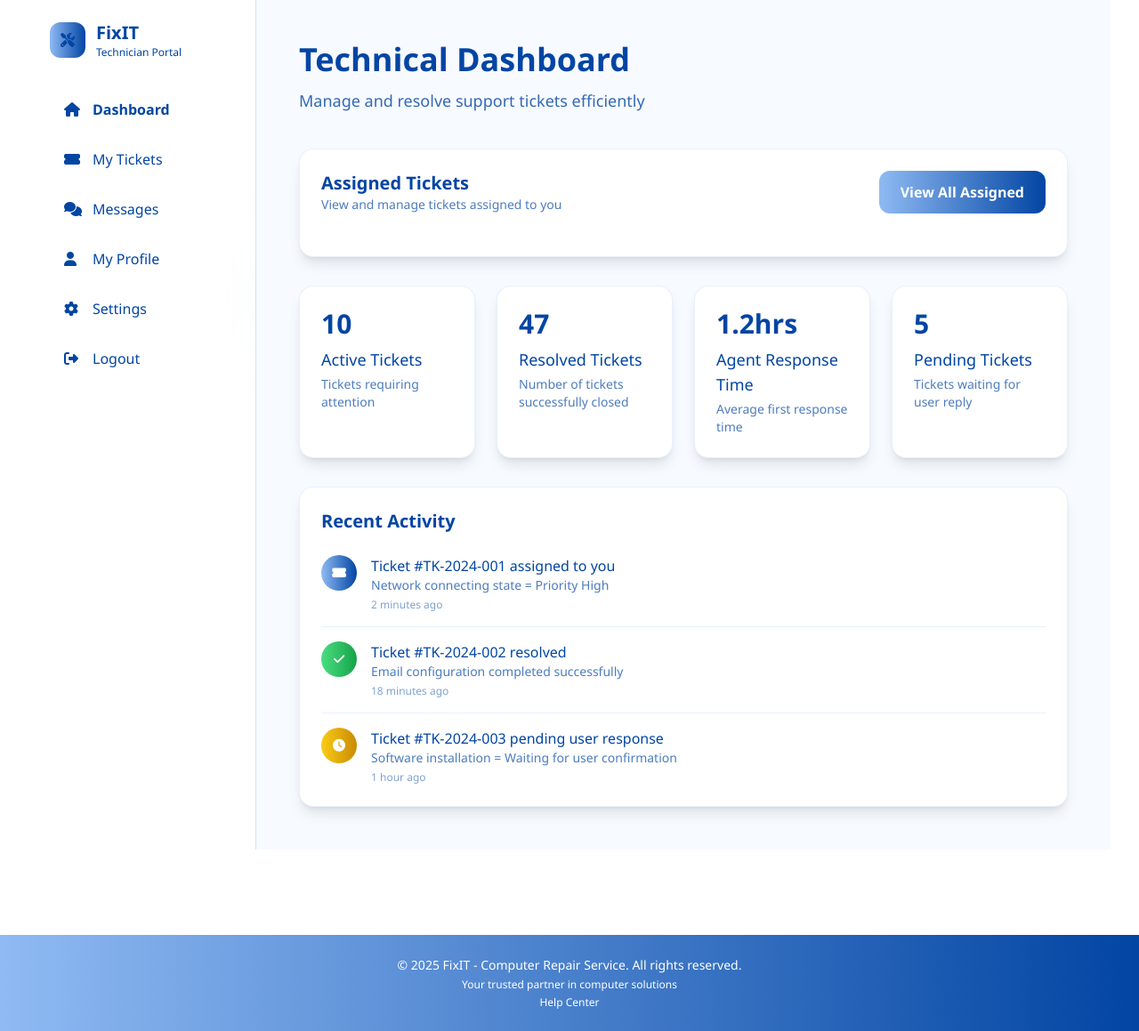
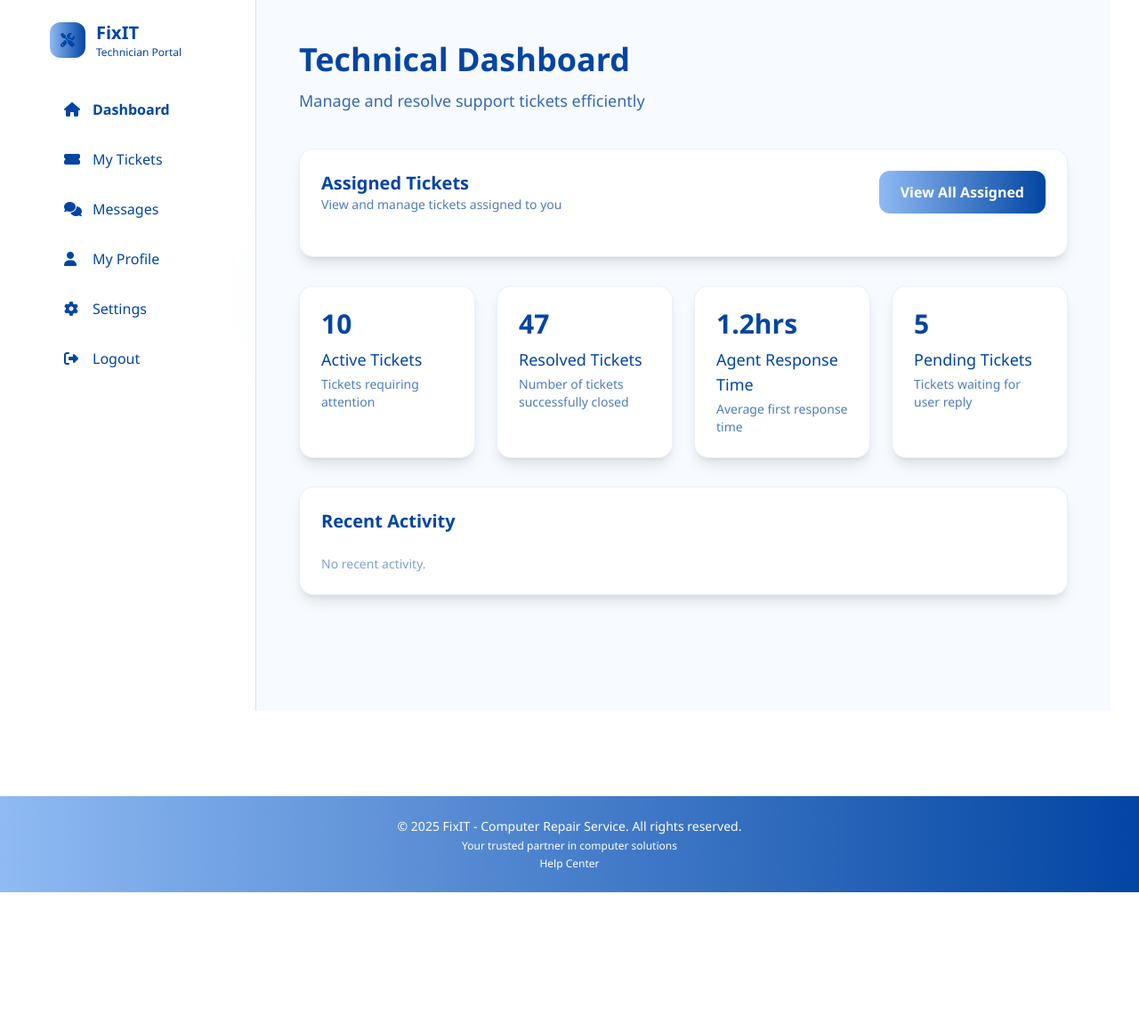
Before and after one commit to Real-mon/CSIT327-G7-FixIT, a Django app: page /accounts/technician-dashboard/ in a window 1280 px wide. Shown: the part 113-1272 px from the top of the page at 89% size. After the commit the page ends 1116 px from the top, so only its background shows below. Run offline with Django 5.2, Linux system fonts and the light colour scheme; the visitor is signed in with stand-in values (Sample User, id 1); some libraries are stand-ins or nearby versions.

Commit message:
Working recent activities in the technician dashboard

```diff
--- a/accounts/views.py
+++ b/accounts/views.py
@@ -1113,17 +1113,63 @@
 
     return JsonResponse(config)
 
-from django.shortcuts import render
-from .models import Ticket
-
+from django.shortcuts import render, get_object_or_404
+from django.contrib.auth.decorators import login_required
+from .models import CreateTicket, Ticket  # or your actual Ticket model
+
+@login_required
 def technician_dashboard_view(request):
-    # Get the logged-in user
+    """
+    Display technician dashboard with assigned tickets and recent activity
+    """
     user = request.user
 
-    # Fetch tickets assigned to this technician (technician_id points to User)
-    tickets = Ticket.objects.filter(technician=user).order_by('-created_at')  # newest first
-
-    return render(request, 'dashboard/technician_dashboard.html', {'tickets': tickets})
+    # 1️⃣ Get tickets assigned to this technician via assistance_requests
+    technician_tickets = CreateTicket.objects.filter(
+        assistance_requests__technician__user_profile__user=user
+    ).distinct()
+
+    # 2️⃣ Prepare ticket data for template (customer info, etc.)
+    ticket_data = []
+    for ticket in technician_tickets:
+        customer = ticket.user
+        customer_info = {
+            'full_name': customer.get_full_name() or customer.username,
+            'email': customer.email,
+            'profile_picture_url': getattr(customer.profile, 'profile_picture_url', ''),
+            'initials': (
+                (customer.first_name[0] + customer.last_name[0]).upper()
+                if customer.first_name and customer.last_name
+                else customer.username[:2].upper()
+            )
+        }
+        ticket_data.append({
+            'ticket': ticket,
+            'customer': customer_info
+        })
+
+    # 3️⃣ Calculate ticket stats
+    total_tickets = technician_tickets.count()
+    open_tickets = technician_tickets.filter(status='open').count()
+    in_progress_tickets = technician_tickets.filter(status='in_progress').count()
+    resolved_tickets = technician_tickets.filter(status='resolved').count()
+
+    # 4️⃣ Recent Activity (latest 5 tickets)
+    recent_tickets = technician_tickets.order_by('-created_at')[:5]
+
+    context = {
+        'ticket_data': ticket_data,
+        'tickets': recent_tickets,  # for "Recent Activity" loop
+        'total_tickets': total_tickets,
+        'open_tickets': open_tickets,
+        'in_progress_tickets': in_progress_tickets,
+        'resolved_tickets': resolved_tickets,
+        'title': 'Dashboard - FixIT',
+    }
+
+    return render(request, 'dashboard/technician_dashboard.html', context)
+
+
 
 
 
--- a/templates/dashboard/technician_dashboard.html
+++ b/templates/dashboard/technician_dashboard.html
@@ -108,43 +108,46 @@
     <h2 class="text-xl font-semibold text-[#0245a3] mb-6">Recent Activity</h2>
 
     <div class="space-y-4">
-                    <!-- Activity Item 1 -->
+        {% for ticket in tickets %}
         <div class="flex items-start space-x-4 pb-4 border-b border-[#8fbaf3]/20">
+
+            <!-- ICON BASED ON STATUS -->
+            {% if ticket.status == "open" %}
             <div class="w-10 h-10 bg-gradient-to-r from-[#8fbaf3] to-[#0245a3] rounded-full flex items-center justify-center text-white">
                 <i class="fas fa-ticket-alt text-sm"></i>
             </div>
+            {% elif ticket.status == "resolved" %}
+            <div class="w-10 h-10 bg-gradient-to-r from-green-400 to-green-600 rounded-full flex items-center justify-center text-white">
+                <i class="fas fa-check text-sm"></i>
+            </div>
+            {% else %}
+            <div class="w-10 h-10 bg-gradient-to-r from-yellow-400 to-yellow-600 rounded-full flex items-center justify-center text-white">
+                <i class="fas fa-clock text-sm"></i>
+            </div>
+            {% endif %}
+
+            <!-- TEXT DETAILS -->
             <div class="flex-1">
-                            <p class="text-[#0245a3] font-medium">Ticket #TK-2024-001 assigned to you</p>
-                            <p class="text-sm text-[#0245a3]/70">Network connecting state = Priority High</p>
-                            <p class="text-xs text-[#0245a3]/50 mt-1">2 minutes ago</p>
+                <p class="text-[#0245a3] font-medium">
+                    Ticket #{{ ticket.id }} — {{ ticket.get_status_display }}
+                </p>
+                <p class="text-sm text-[#0245a3]/70">
+                    {{ ticket.title }} — Priority {{ ticket.priority }}
+                </p>
+                <p class="text-xs text-[#0245a3]/50 mt-1">
+                    {{ ticket.created_at|timesince }} ago
+                </p>
+            </div>
+
+        </div>
+        {% empty %}
+        <p class="text-[#0245a3]/50 text-sm">No recent activity.</p>
+        {% endfor %}
     </div>
 </div>
 
-                    <!-- Activity Item 2 -->
-                    <div class="flex items-start space-x-4 pb-4 border-b border-[#8fbaf3]/20">
-                        <div class="w-10 h-10 bg-gradient-to-r from-green-400 to-green-600 rounded-full flex items-center justify-center text-white">
-                            <i class="fas fa-check text-sm"></i>
-                        </div>
-                        <div class="flex-1">
-                            <p class="text-[#0245a3] font-medium">Ticket #TK-2024-002 resolved</p>
-                            <p class="text-sm text-[#0245a3]/70">Email configuration completed successfully</p>
-                            <p class="text-xs text-[#0245a3]/50 mt-1">18 minutes ago</p>
-                        </div>
-                    </div>
 
-                    <!-- Activity Item 3 -->
-                    <div class="flex items-start space-x-4">
-                        <div class="w-10 h-10 bg-gradient-to-r from-yellow-400 to-yellow-600 rounded-full flex items-center justify-center text-white">
-                            <i class="fas fa-clock text-sm"></i>
-                        </div>
-                        <div class="flex-1">
-                            <p class="text-[#0245a3] font-medium">Ticket #TK-2024-003 pending user response</p>
-                            <p class="text-sm text-[#0245a3]/70">Software installation = Waiting for user confirmation</p>
-                            <p class="text-xs text-[#0245a3]/50 mt-1">1 hour ago</p>
-                        </div>
-                    </div>
-                </div>
-            </div>
+
         </div>
     </div>
 </div>
```
Lines whose indentation alone changed are shown as unchanged.
